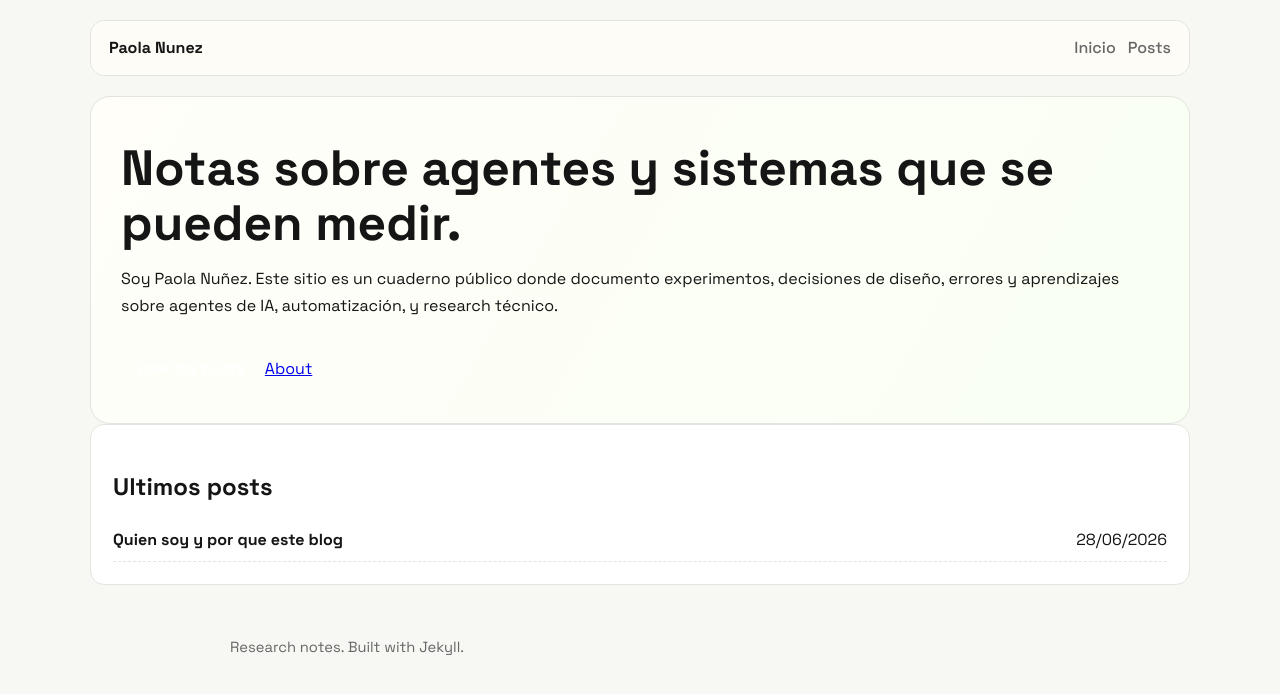
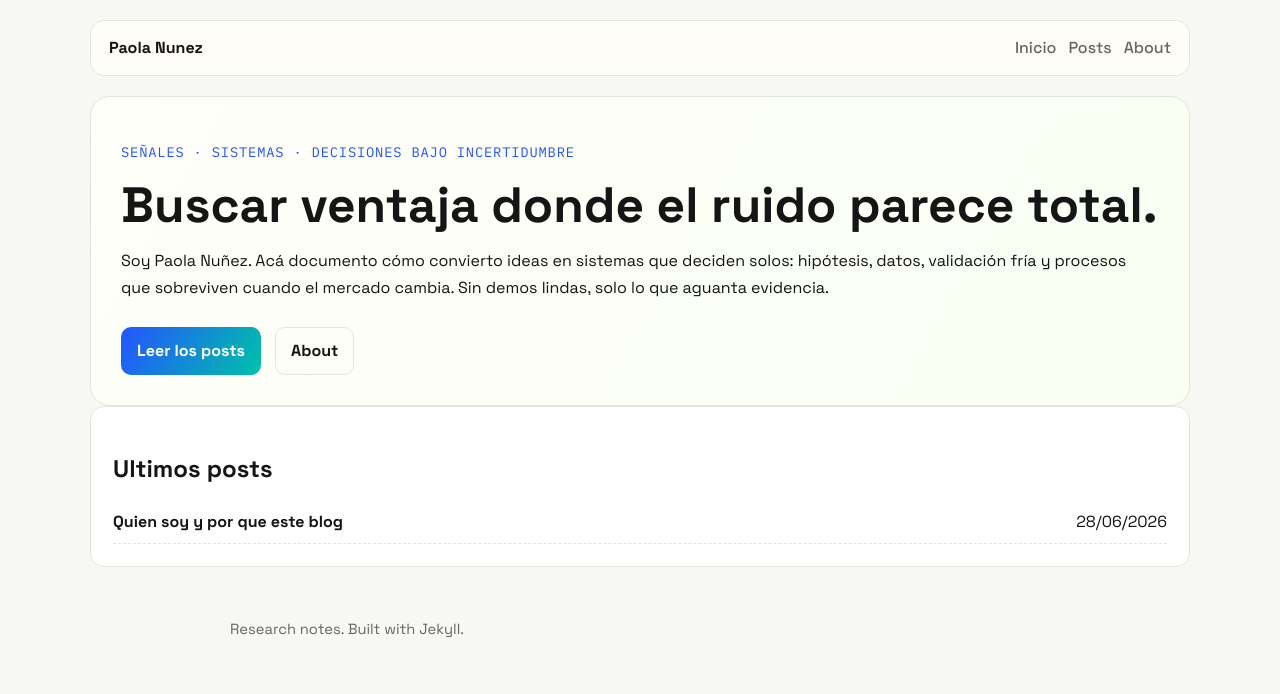
Before and after one commit to nunezpaola/nunezpaola.github.io, a Jekyll site: the page built from index.md, in a window 1280 px wide. Shown: the top 694 px of the page. Built offline with Jekyll 4.4.1, drawn with Linux system fonts in a browser that asks for light colours.

Commit message:
new design

```diff
--- a/_layouts/default.html
+++ b/_layouts/default.html
@@ -14,6 +14,7 @@
       <nav class="site-nav" aria-label="Navegacion principal">
         <a href="{{ '/' | relative_url }}">Inicio</a>
         <a href="{{ '/#posts' | relative_url }}">Posts</a>
+        <a href="{{ '/about/' | relative_url }}">About</a>
       </nav>
     </header>
 
--- a/assets/css/style.css
+++ b/assets/css/style.css
@@ -6,6 +6,7 @@
   --ink: #151515;
   --muted: #666666;
   --accent: #2454ff;
+  --accent-2: #00c2a8;
   --line: #e4e4df;
   --shadow: none;
 }
@@ -79,12 +80,6 @@ body {
   font-size: 0.86rem;
 }
 
-.hero h1 {
-  margin: 8px 0 16px;
-  font-size: clamp(1.9rem, 4vw, 3.1rem);
-  line-height: 1.1;
-}
-
 .cta {
   display: inline-block;
   margin-top: 10px;
@@ -94,6 +89,23 @@ body {
   padding: 11px 16px;
   border-radius: 10px;
   font-weight: 700;
+}
+
+.hero h1 {
+  margin: 8px 0 16px;
+  font-size: clamp(1.9rem, 4vw, 3.1rem);
+  line-height: 1.1;
+}
+
+.ghost {
+  display: inline-block;
+  margin: 10px 0 0 10px;
+  text-decoration: none;
+  color: var(--ink);
+  border: 1px solid var(--line);
+  padding: 10px 15px;
+  border-radius: 10px;
+  font-weight: 600;
 }
 
 .cards {
--- a/index.md
+++ b/index.md
@@ -4,15 +4,15 @@ title: "Inicio"
 ---
 
 <section class="hero">
-  <p class="eyebrow"></p>
-<h1>Notas sobre agentes y sistemas que se pueden medir.</h1>
-<p>
-  Soy Paola Nuñez. Este sitio es un cuaderno público donde documento experimentos,
-  decisiones de diseño, errores y aprendizajes sobre agentes de IA, automatización,
-  y research técnico.
-</p>
+  <p class="eyebrow">señales · sistemas · decisiones bajo incertidumbre</p>
+  <h1>Buscar ventaja donde el ruido parece total.</h1>
+  <p>
+    Soy Paola Nuñez. Acá documento cómo convierto ideas en sistemas que deciden solos:
+    hipótesis, datos, validación fría y procesos que sobreviven cuando el mercado cambia.
+    Sin demos lindas, solo lo que aguanta evidencia.
+  </p>
   <a class="cta" href="#posts">Leer los posts</a>
-  <a href="{{ '/about/' | relative_url }}">About</a>
+  <a class="ghost" href="{{ '/about/' | relative_url }}">About</a>
 </section>
 
 
```
Also changed, not shown: _posts/2026-06-28-bienvenida-quant-trading.md (+6 -6 lines), about.md (+13 -0 lines).
